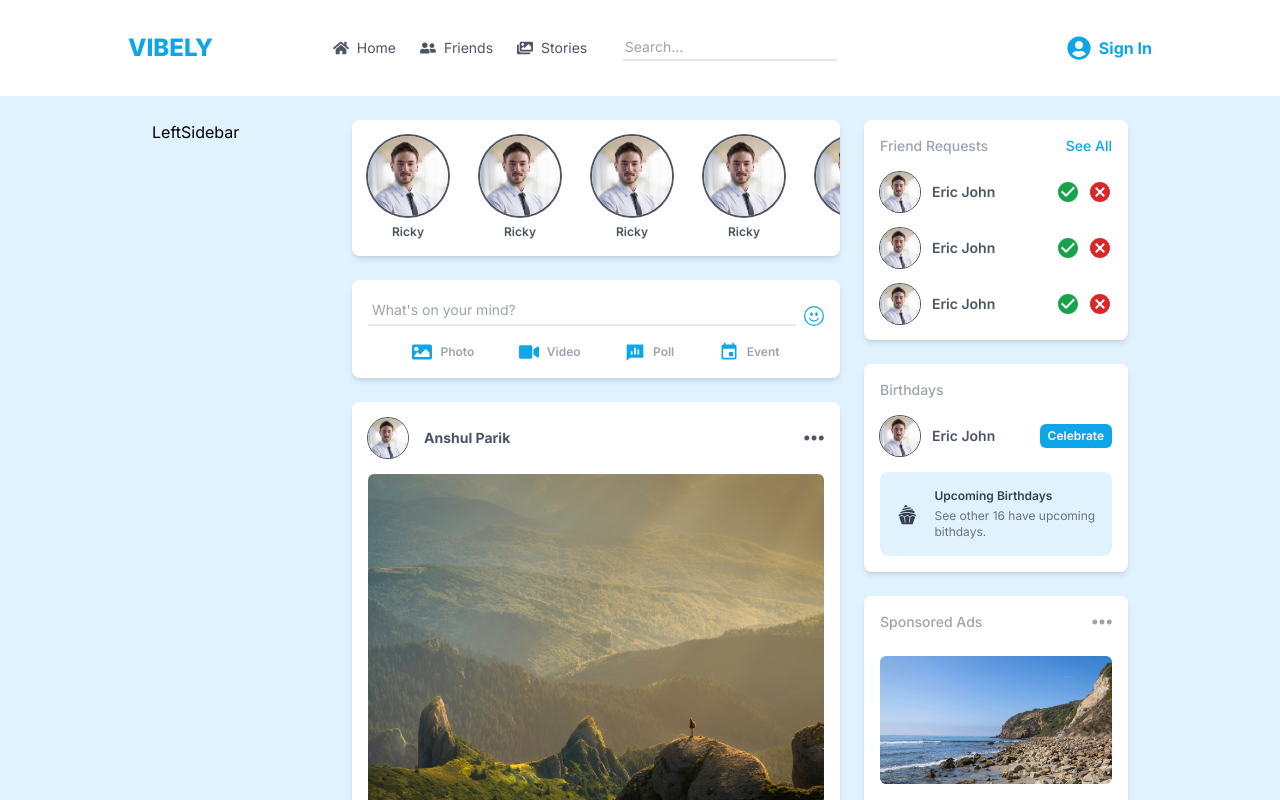
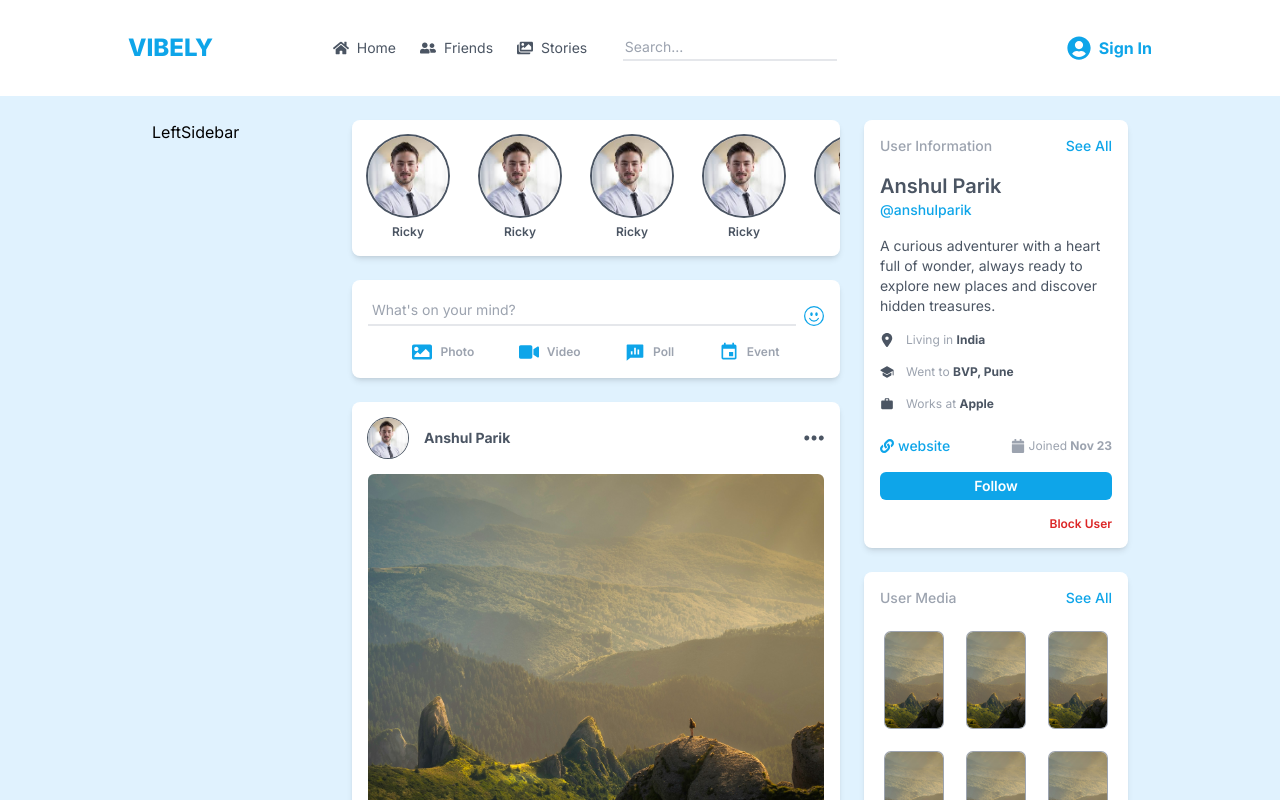
Before and after one commit to anshulparik/vibely, a Next.js app: page / in a window 1280 px wide. Shown: the top 800 px of the page. Built offline with nearby package versions, Linux system fonts and the light colour scheme; no server answers.

Commit message:
user media and info cards added

```diff
--- a/src/components/RightSidebar.tsx
+++ b/src/components/RightSidebar.tsx
@@ -8,7 +8,7 @@ import UserMediaCard from "./UserMediaCard";
 const RightSidebar = ({ userId }: { userId?: string }) => {
   return (
     <aside className="flex flex-col gap-6">
-      {userId ? (
+      {23 ? (
         <>
           <UserInfoCard userId={userId} />
           <UserMediaCard userId={userId} />
--- a/src/components/UserInfoCard.tsx
+++ b/src/components/UserInfoCard.tsx
@@ -1,12 +1,85 @@
-import React from 'react'
+import Link from "next/link";
+import React from "react";
+import { FaLink } from "react-icons/fa";
+import { FaCalendar } from "react-icons/fa";
+
+import { FaLocationDot } from "react-icons/fa6";
+import { MdWork } from "react-icons/md";
+import { IoSchool } from "react-icons/io5";
 
 const UserInfoCard = ({ userId }: { userId?: string }) => {
   return (
     <div
       className="p-4 bg-white rounded-lg shadow-md
       flex flex-col gap-4"
-    ></div>
+    >
+      <div
+        className="text-sm font-medium
+        flex items-center justify-between"
+      >
+        <span className="text-gray-400">User Information</span>
+        <Link href="/" className="text-sky-500">
+          See All
+        </Link>
+      </div>
+      <div className="flex flex-col gap-4">
+        <div className="flex flex-col">
+          <span className="text-xl text-gray-600 font-semibold">
+            Anshul Parik
+          </span>
+          <span className="text-sm text-sky-500 font-medium">@anshulparik</span>
+        </div>
+        <p className="text-sm text-gray-600">
+          A curious adventurer with a heart full of wonder, always ready to
+          explore new places and discover hidden treasures.
+        </p>
+        <div className="flex items-center gap-3">
+          <FaLocationDot className="text-sm text-gray-600" />
+          <span className="text-xs text-gray-400">
+            Living in <span className="font-bold text-gray-600">India</span>
+          </span>
+        </div>
+        <div className="flex items-center gap-3">
+          <IoSchool className="text-sm text-gray-600" />
+          <span className="text-xs text-gray-400">
+            Went to <span className="font-bold text-gray-600">BVP, Pune</span>
+          </span>
+        </div>
+        <div className="flex items-center gap-3">
+          <MdWork className="text-sm text-gray-600" />
+          <span className="text-xs text-gray-400">
+            Works at <span className="font-bold text-gray-600">Apple</span>
+          </span>
+        </div>
+        <div className="mt-2 flex items-center justify-between">
+          <div className="flex items-center gap-1">
+            <FaLink className="text-sm text-sky-500" />
+            <Link href="/" className="text-sky-500 text-sm font-medium">
+              website
+            </Link>
+          </div>
+          <div className="flex items-center gap-1">
+            <FaCalendar className="text-sm text-gray-400" />
+            <span className="text-xs text-gray-400">
+              Joined <span className="font-bold">Nov 23</span>
+            </span>
+          </div>
+        </div>
+        <button
+          className="text-sm text-white font-semibold bg-sky-500
+          py-1 px-2 rounded-md"
+        >
+          Follow
+        </button>
+        <span
+          className="text-xs text-red-600 self-end
+        font-semibold cursor-pointer"
+        >
+          Block User
+        </span>
+      </div>
+    </div>
   );
 };
 
-export default UserInfoCard
+export default UserInfoCard;
--- a/src/components/UserMediaCard.tsx
+++ b/src/components/UserMediaCard.tsx
@@ -1,14 +1,40 @@
-import React from 'react'
+import Link from "next/link";
+import Image from "next/image";
+import React from "react";
 
 const UserMediaCard = ({ userId }: { userId?: string }) => {
   return (
     <div
       className="p-4 bg-white rounded-lg shadow-md
-      flex flex-col gap-4"
+      flex flex-col gap-6"
     >
-      UserMediaCard
+      <div
+        className="text-sm font-medium
+        flex items-center justify-between"
+      >
+        <span className="text-gray-400">User Media</span>
+        <Link href="/" className="text-sky-500">
+          See All
+        </Link>
+      </div>
+      <div className="flex items-center justify-center gap-6 flex-wrap">
+        {Array(6)
+          ?.fill("_")
+          ?.map((_) => {
+            return (
+              <div className="relative w-1/4 h-24">
+                <Image
+                  src="/post.jpg"
+                  alt=""
+                  className="absolute object-cover rounded-md ring-1 ring-gray-400"
+                  fill
+                />
+              </div>
+            );
+          })}
+      </div>
     </div>
   );
 };
 
-export default UserMediaCard
+export default UserMediaCard;
```
